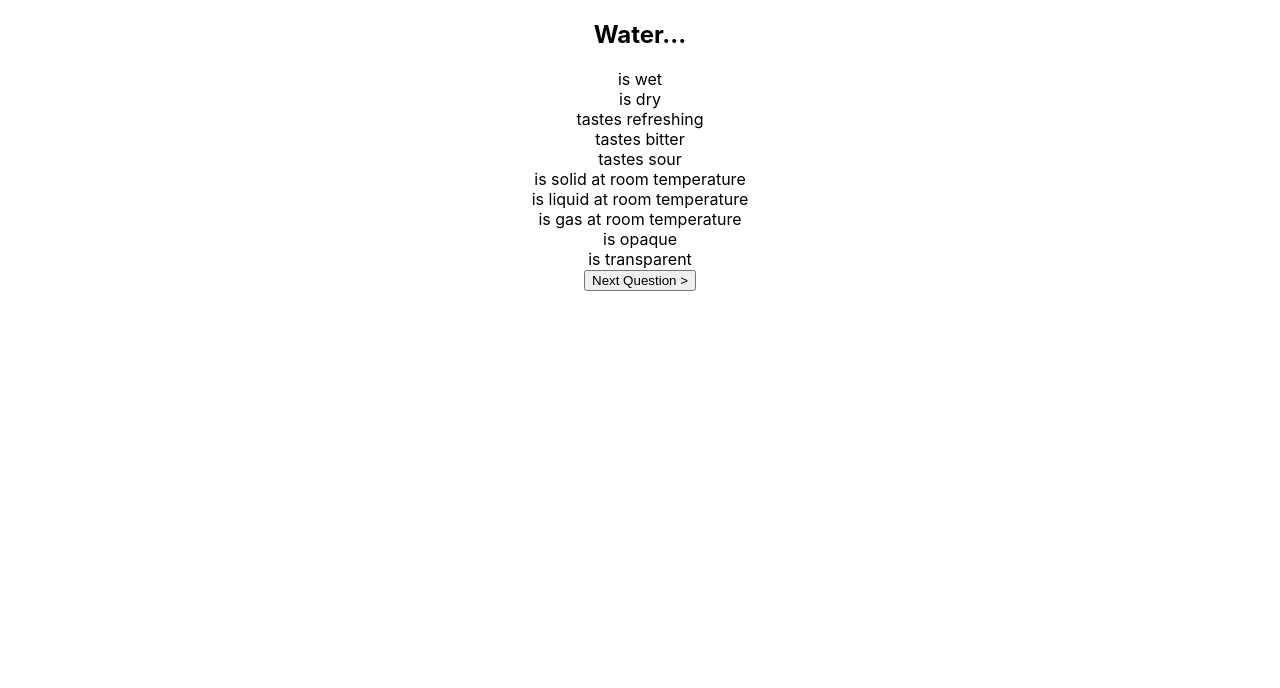
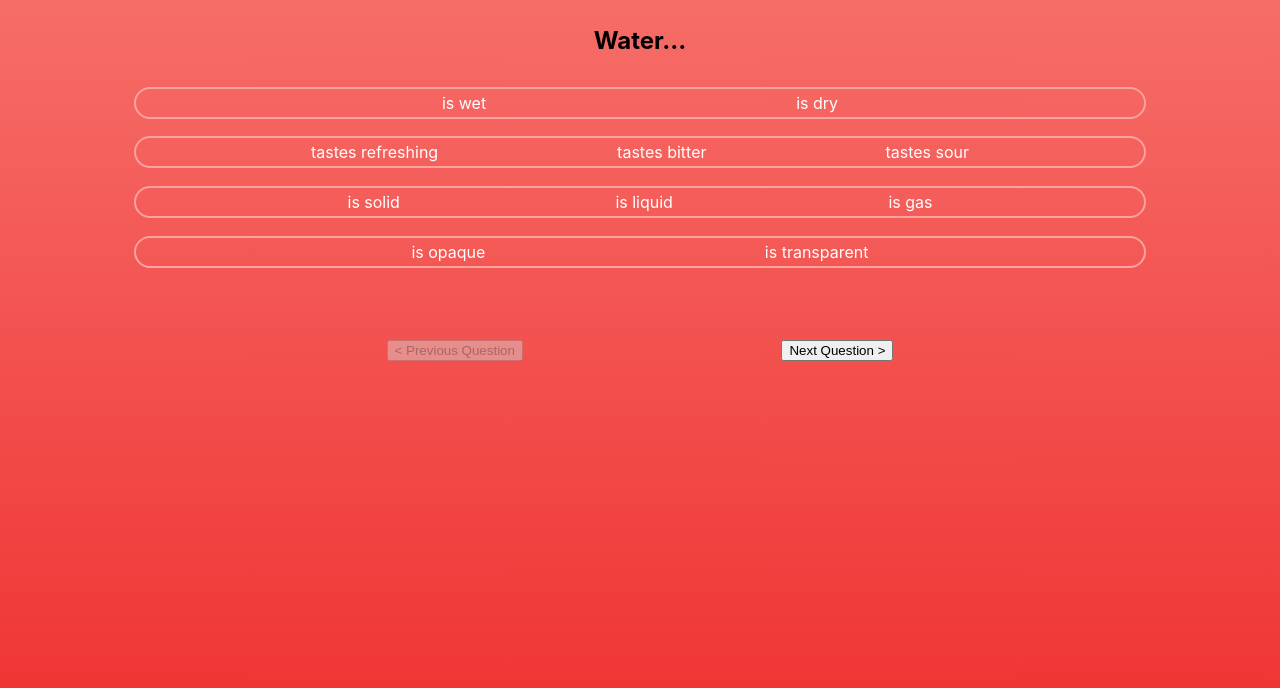
Before and after one commit to ajrskelton/seneca-question-showcase, a React (Create React App) app: page / in a window 1280 px wide. Shown: the top 688 px of the page. Built offline with nearby package versions, Linux system fonts and the light colour scheme.

Commit message:
Add base styling to component

```diff
--- a/src/Components/AnswerRowView.tsx
+++ b/src/Components/AnswerRowView.tsx
@@ -5,7 +5,7 @@ import ToggleOptionView from './ToggleOptionView';
 function AnswerRowView(props: { row: Row }) {
 
     return (
-        <div>
+        <div className="flex-row row">
             {props.row.options.map((option, i) => {
                 return (<ToggleOptionView key={option.id} option={option} />)
             })}
--- a/src/Components/AnswerView.tsx
+++ b/src/Components/AnswerView.tsx
@@ -5,11 +5,11 @@ import AnswerRowView from './AnswerRowView';
 function AnswerView(props: { answer: Answer }) {
 
     return (
-        <div>
+        <>
             {props.answer.rows.map((row, i) => {
                 return (<AnswerRowView key={row.id} row={row} />)
             })}
-        </div>
+        </>
     );
 }
 
--- a/src/Components/QuestionFrame.tsx
+++ b/src/Components/QuestionFrame.tsx
@@ -6,31 +6,43 @@ function QuestionFrame() {
     const [activeIndex, setActiveIndex] = useState(0);
 
     let isFirstQuestion = activeIndex === 0;
-    let previousQuestionMarkup = isFirstQuestion
-        ? null
-        : (
-        <button className="pull-left" onClick={() => setActiveIndex(activeIndex - 1)}>
+    let previousQuestionMarkup = (
+        <button className="start-justify" onClick={() => setActiveIndex(activeIndex - 1)}>
             &lt; Previous Question
         </button>
     );
+    if (isFirstQuestion) {
+        previousQuestionMarkup = (
+        <button className="start-justify" disabled>
+            &lt; Previous Question
+        </button>
+        );
+    }
 
     let isLastQuestion = activeIndex === questionData.length - 1;
-    let nextQuestionMarkup = isLastQuestion
-        ? null
-        : (
-        <button className="pull-right" onClick={() => setActiveIndex(activeIndex + 1)}>
+    let nextQuestionMarkup = (
+        <button className="end-justify" onClick={() => setActiveIndex(activeIndex + 1)}>
             Next Question &gt;
         </button>
     );
+    if (isLastQuestion) {
+        nextQuestionMarkup = (
+        <button className="end-justify" disabled>
+            Next Question &gt;
+        </button>
+        );
+    }
 
     return (
-        <div>
-            <div className="DisplayPanel">
-                <QuestionView question={questionData[activeIndex]} />
-            </div>
-            <div className="NavigationPanel">
-                {previousQuestionMarkup}
-                {nextQuestionMarkup}
+        <div className="page correct-0">
+            <div className="frame">
+                <div className="display-panel flex-column">
+                    <QuestionView question={questionData[activeIndex]} />
+                </div>
+                <div className="navigation-panel flex-row">
+                    {previousQuestionMarkup}
+                    {nextQuestionMarkup}
+                </div>
             </div>
         </div>
     );
--- a/src/Components/QuestionView.tsx
+++ b/src/Components/QuestionView.tsx
@@ -4,10 +4,10 @@ import AnswerView from './AnswerView';
 
 function QuestionView(props: { question: Question }) {
     return (
-        <div>
+        <>
             <h2>{props.question.questionText}</h2>
             <AnswerView answer={props.question.answer} />
-        </div>
+        </>
     );
 }
 
--- a/src/Components/ToggleOptionView.tsx
+++ b/src/Components/ToggleOptionView.tsx
@@ -4,7 +4,7 @@ import { ToggleOption } from '../Types/ToggleOption';
 function ToggleOptionView(props: { option: ToggleOption }) {
 
     return (
-        <div>
+        <div className="option">
             { props.option.label }
         </div>
     );
--- a/src/Data/QuestionData.tsx
+++ b/src/Data/QuestionData.tsx
@@ -48,17 +48,17 @@ const data : Question[] = [
                     options: [
                         {
                             id: "O16",
-                            label: "is solid at room temperature",
+                            label: "is solid",
                             isCorrect: false
                         },
                         {
                             id: "O17",
-                            label: "is liquid at room temperature",
+                            label: "is liquid",
                             isCorrect: true
                         },
                         {
                             id: "O18",
-                            label: "is gas at room temperature",
+                            label: "is gas",
                             isCorrect: false
                         }
                     ]
@@ -113,7 +113,7 @@ const data : Question[] = [
                         },
                         {
                             id: "O24",
-                            label: "burns in carbon dioxide",
+                            label: "burns in C02",
                             isCorrect: false
                         },
                         {
--- a/src/index.css
+++ b/src/index.css
@@ -1,3 +1,7 @@
+html, body, #root, .App {
+    height: 100%;
+}
+
 body {
   margin: 0;
   font-family: -apple-system, BlinkMacSystemFont, 'Segoe UI', 'Roboto', 'Oxygen',
@@ -11,3 +15,64 @@ code {
   font-family: source-code-pro, Menlo, Monaco, Consolas, 'Courier New',
     monospace;
 }
+
+.page {
+    height: 100%;
+}
+
+.frame {
+    width: 80%;
+    margin: 0 auto 0 auto;
+}
+
+.navigation-panel {
+    margin: 60px 0 0 0;
+}
+
+.display-panel {
+    min-height: 280px;
+}
+
+.flex-row {
+    display: flex;
+    justify-content: space-evenly;
+    flex-direction: row;
+}
+
+.flex-column {
+    display: flex;
+    justify-content: space-evenly;
+    flex-direction: column;
+}
+
+.start-justify {
+    align-self: flex-start;
+}
+
+.end-justify {
+    align-self: flex-end;
+}
+
+.row {
+    border: 2px solid white;
+    border-radius: 100px;
+    margin: 6px;
+}
+
+.option {
+    padding: 4px;
+    color: white;
+}
+
+.option.active {
+    border: 2px solid white;
+    background: white;
+}
+
+.correct-0 {
+    background: linear-gradient(180deg, #f66d68 0%, #ee2d2d 100%);
+}
+
+.correct-0 .row {
+    border: 2px solid #f9a29f;
+}
```
